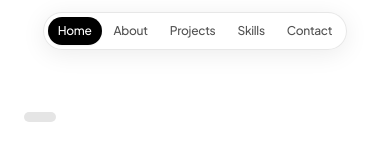
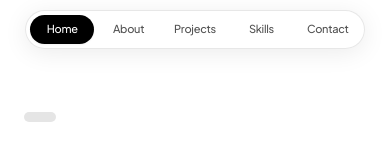
Before and after one commit to paniae/porto_vania_lucy, a Next.js app: page / in a window 390 px wide. Shown: the top 149 px of the page. Built offline with nearby package versions, Linux system fonts and the light colour scheme.

Commit message:
fix: perfectly distribute navbar items on mobile to prevent clipping

```diff
--- a/components/Navbar.tsx
+++ b/components/Navbar.tsx
@@ -85,8 +85,8 @@ export default function Navbar({ onOpenContact }: NavbarProps) {
   ];
 
   return (
-    <header className="fixed top-3 sm:top-5 left-0 right-0 z-50 flex justify-center px-2 sm:px-4 pointer-events-none">
-      <nav className="pointer-events-auto max-w-[calc(100vw-1rem)] bg-white/95 backdrop-blur-md border border-neutral-200/90 shadow-[0_4px_24px_rgba(0,0,0,0.08)] rounded-full p-1 sm:p-1.5 flex items-center gap-0.5 sm:gap-1.5 transition-all overflow-x-auto [scrollbar-width:none] [-ms-overflow-style:none] [&::-webkit-scrollbar]:hidden">
+    <header className="fixed top-2.5 sm:top-5 left-0 right-0 z-50 flex justify-center px-3 sm:px-4 pointer-events-none">
+      <nav className="pointer-events-auto w-full max-w-[340px] sm:max-w-none sm:w-auto bg-white/95 backdrop-blur-md border border-neutral-200/90 shadow-[0_4px_24px_rgba(0,0,0,0.08)] rounded-full p-1 sm:p-1.5 flex items-center justify-between sm:justify-center gap-0.5 sm:gap-1.5 transition-all">
         {navItems.map((item) => {
           const isActive = activeSection === item.id;
           return (
@@ -99,7 +99,7 @@ export default function Navbar({ onOpenContact }: NavbarProps) {
                   onOpenContact();
                 }
               }}
-              className={`flex items-center gap-1.5 px-2.5 sm:px-4 py-1.5 sm:py-2 rounded-full text-xs sm:text-sm font-medium tracking-tight whitespace-nowrap transition-all duration-200 ${
+              className={`flex-1 sm:flex-initial flex items-center justify-center gap-1 sm:gap-1.5 px-2 sm:px-4 py-1.5 sm:py-2 rounded-full text-[11px] sm:text-xs md:text-sm font-medium tracking-tight whitespace-nowrap transition-all duration-200 ${
                 isActive
                   ? "bg-black text-white shadow-xs"
                   : "text-neutral-600 hover:text-black hover:bg-neutral-100/80"
```
